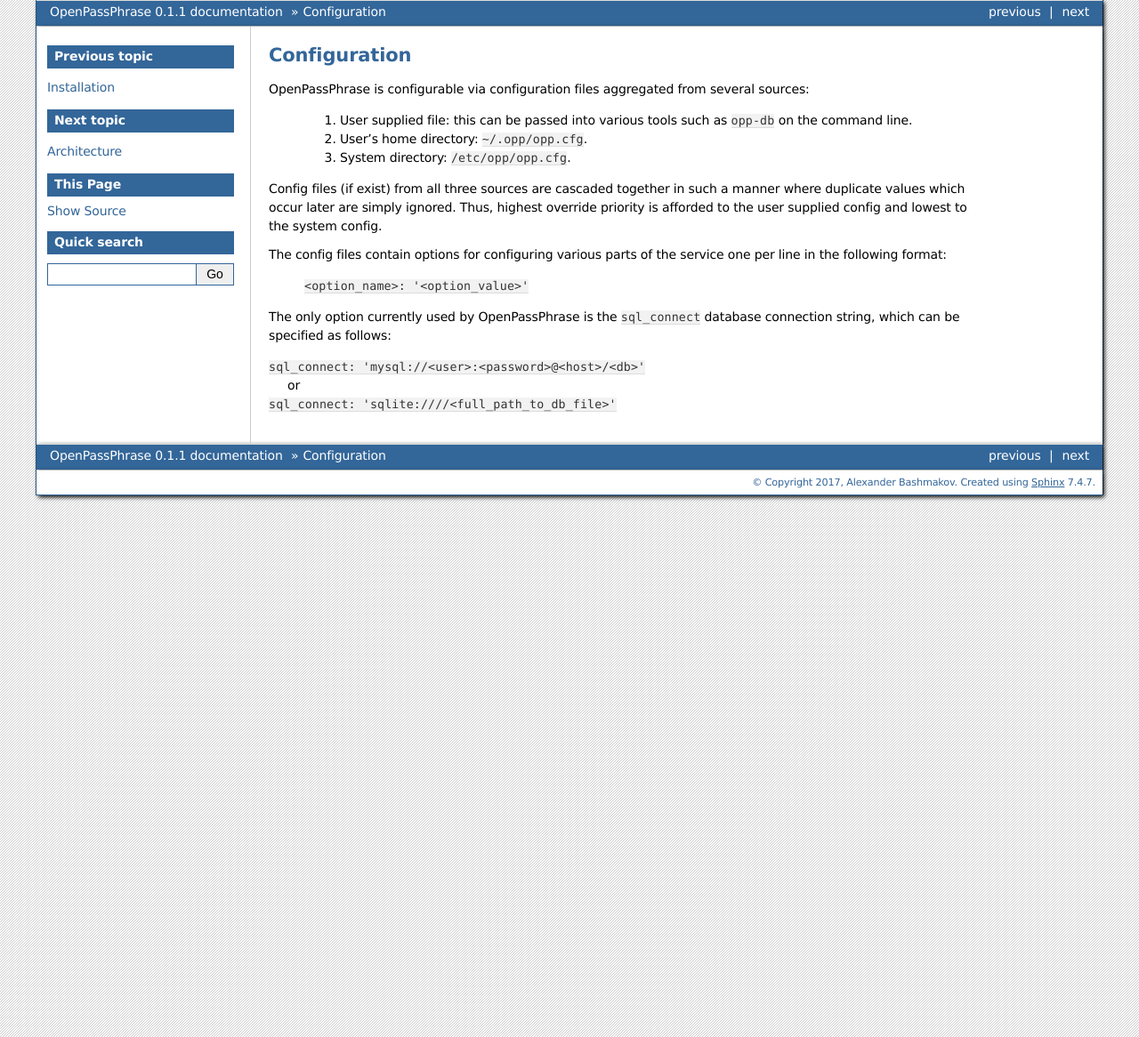
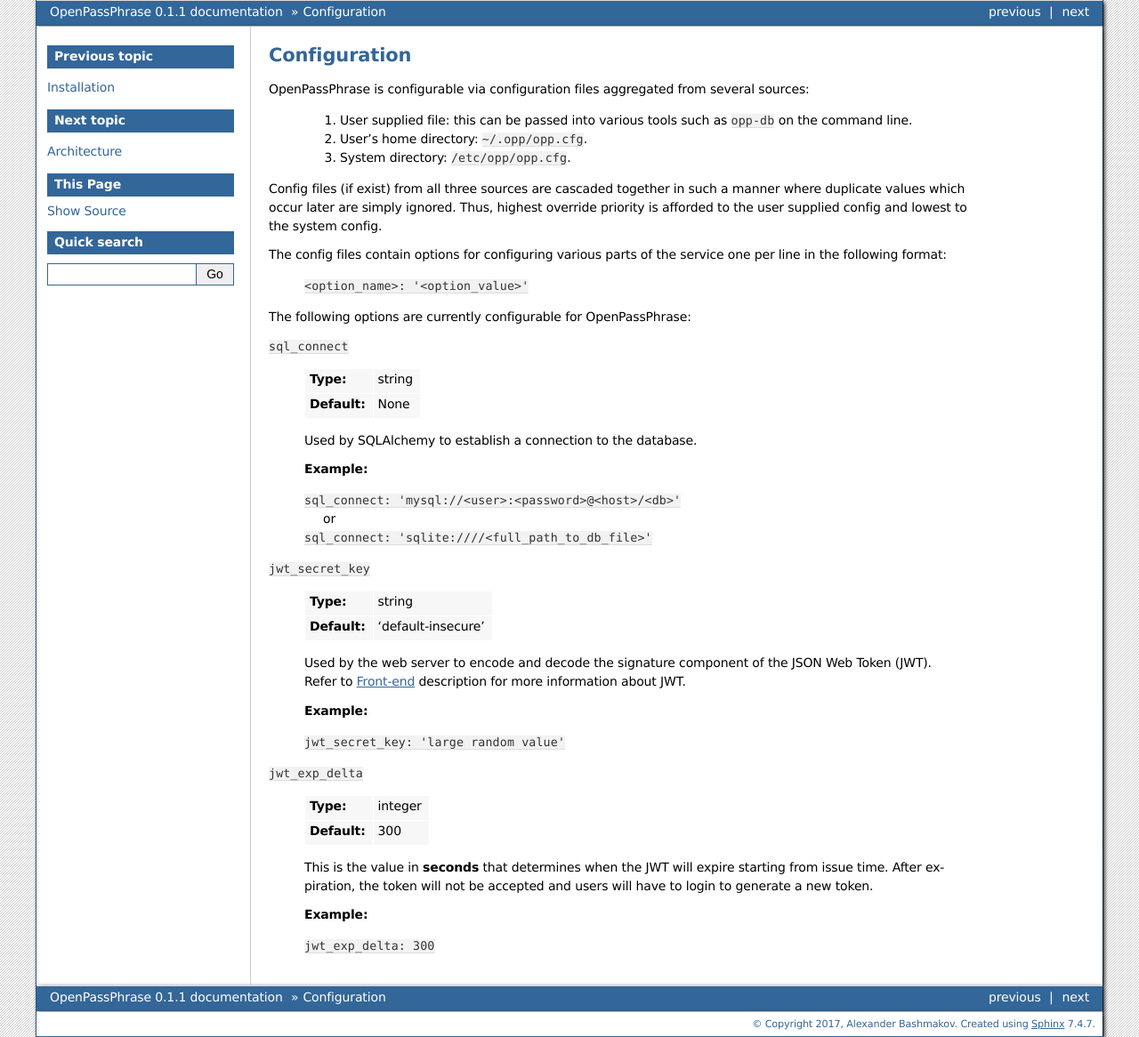
Before and after one commit to openpassphrase/opp, a Sphinx documentation site: the page built from docs/source/configuration.rst, in a window 1280 px wide. Shown: the whole page at 89% size. Built offline with Sphinx 7.4.7, drawn with Linux system fonts in a browser that asks for light colours.

Commit message:
Added jwt_exp_delta & jwt_secret_key config opts.

```diff
--- a/docs/source/architecture.rst
+++ b/docs/source/architecture.rst
@@ -21,6 +21,8 @@
 
 Stay turned for fancy diagrams. In the meantime, here's a verbal description of
 the OpenPassPhrase architecture.
+
+.. _front-end:
 
 Front-end
 ---------
--- a/docs/source/configuration.rst
+++ b/docs/source/configuration.rst
@@ -37,9 +37,52 @@
 
     ``<option_name>: '<option_value>'``
 
-The only option currently used by OpenPassPhrase is the ``sql_connect``
-database connection string, which can be specified as follows:
+The following options are currently configurable for OpenPassPhrase:
 
-| ``sql_connect: 'mysql://<user>:<password>@<host>/<db>'``
-|   or
-| ``sql_connect: 'sqlite:////<full_path_to_db_file>'``
+``sql_connect``
+
+    ============    ======
+    **Type:**       string
+
+    **Default:**    None
+    ============    ======
+
+    Used by SQLAlchemy to establish a connection to the database.
+
+    **Example:**
+
+    | ``sql_connect: 'mysql://<user>:<password>@<host>/<db>'``
+    |   or
+    | ``sql_connect: 'sqlite:////<full_path_to_db_file>'``
+
+``jwt_secret_key``
+
+    ============    =================================
+    **Type:**       string
+
+    **Default:**    'default-insecure'
+    ============    =================================
+
+    Used by the web server to encode and decode the signature component of the
+    JSON Web Token (JWT). Refer to :ref:`front-end` description for more
+    information about JWT.
+
+    **Example:**
+
+    | ``jwt_secret_key: 'large random value'``
+
+``jwt_exp_delta``
+
+    ============    =======
+    **Type:**       integer
+
+    **Default:**    300
+    ============    =======
+
+    This is the value in **seconds** that determines when the JWT will expire
+    starting from issue time. After expiration, the token will not be
+    accepted and users will have to login to generate a new token.
+
+    **Example:**
+
+    | ``jwt_exp_delta: 300``
```
